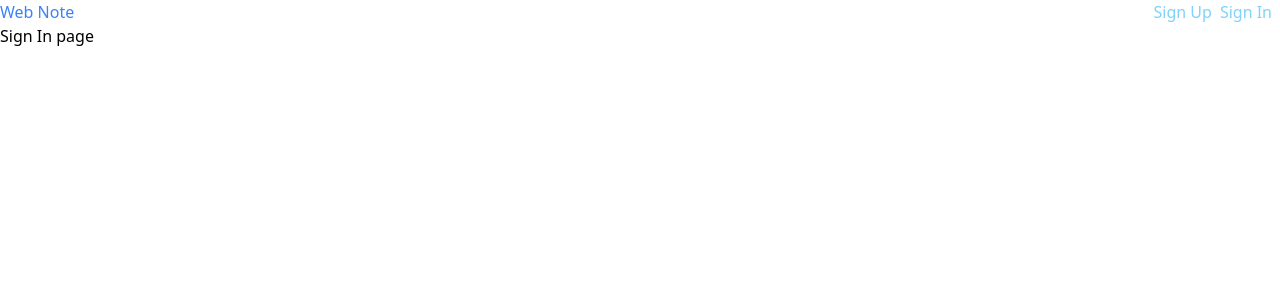
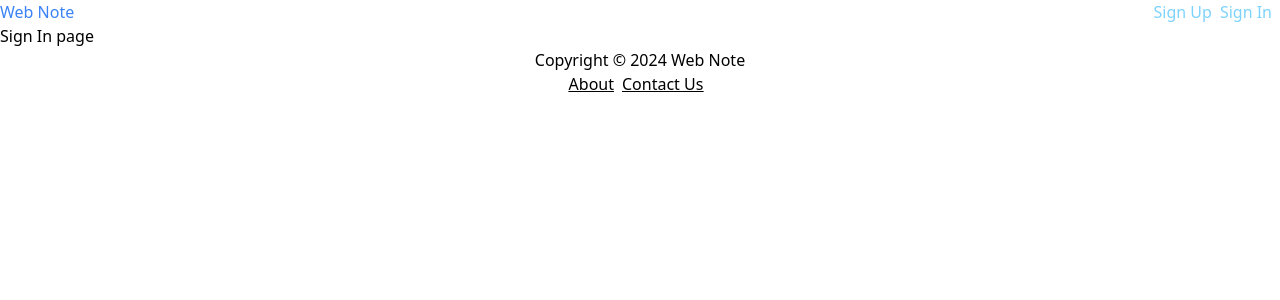
Before and after one commit to alifnurc/webnote-frontend, a SvelteKit app: page /signin in a window 1280 px wide. Shown: the top 300 px of the page. Built offline with nearby package versions, Linux system fonts and the light colour scheme.

Commit message:
add: footer

```diff
--- a/src/routes/+layout.svelte
+++ b/src/routes/+layout.svelte
@@ -13,3 +13,12 @@
 </nav>
 
 <slot />
+
+<footer>
+  <p class="text-center">Copyright © 2024 Web Note</p>
+
+  <section class="flex justify-center underline">
+    <a href="/about" class="mr-2">About</a>
+    <a href="/contact" class="mr-2">Contact Us</a>
+  </section>
+</footer>
```
